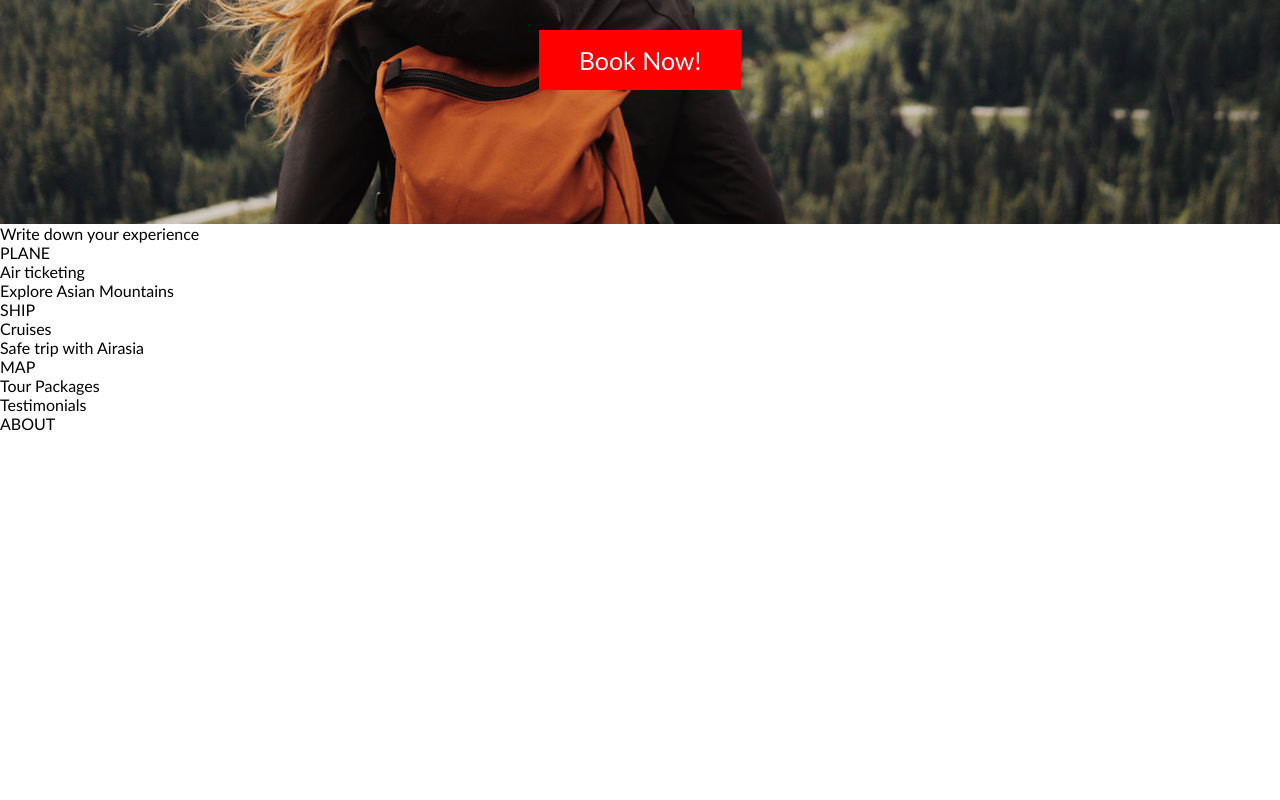
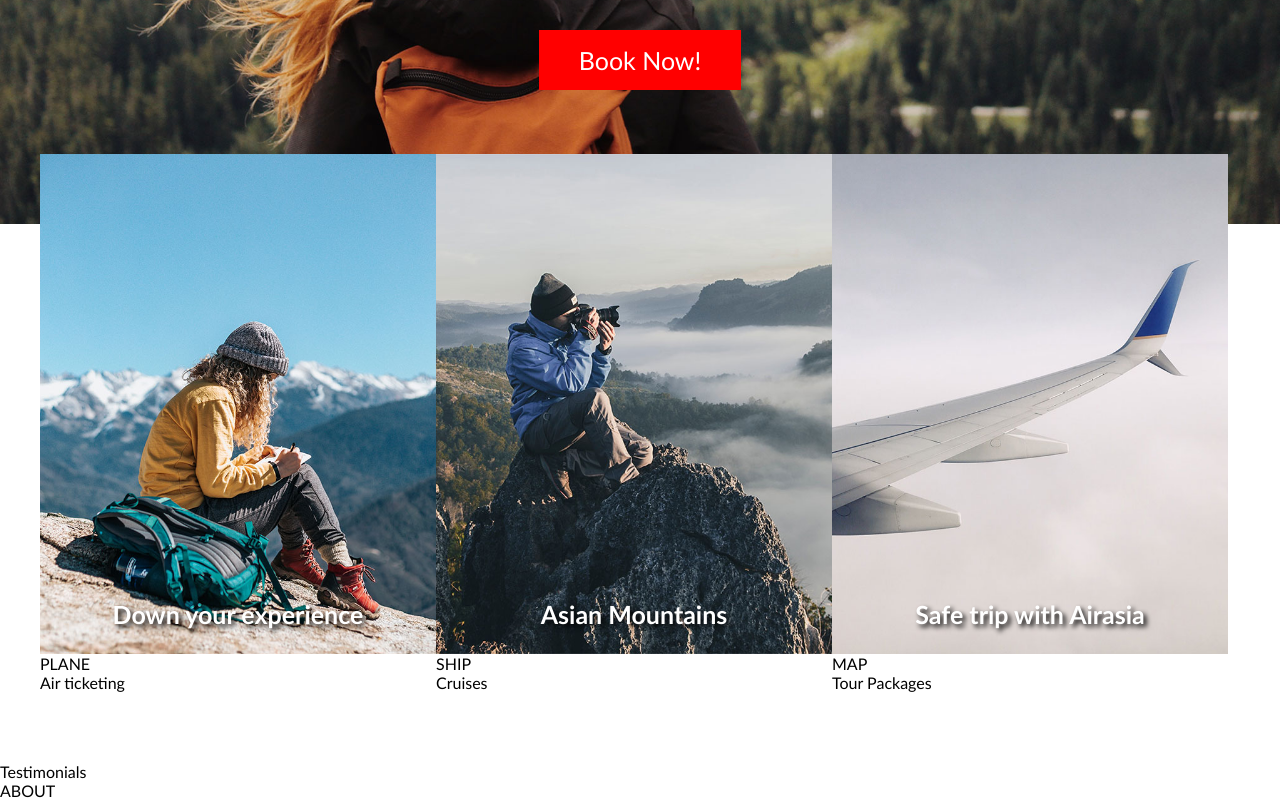
Before and after one commit to Ramunas-Bkr/Keliaujantiems-eu, a plain HTML site: page index.html in a window 1280 px wide. Shown: the part 636-1436 px from the top of the page. Before the commit the page ends 1069 px from the top, so only its background shows below. Drawn offline with Linux system fonts and the light colour scheme.

Commit message:
Main photos

```diff
--- a/css/style.css
+++ b/css/style.css
@@ -27,13 +27,13 @@ header {
         width: 40%;
         margin-top: 60px;
         word-spacing: 20px;
-        float: left;
     }
     header > ol {
         display: inline-block;
         width: 20%;
         margin-top: 60px;
         word-spacing: 20px;
+        margin-left: 40px;
     }
 .hero {
     display: inline-block;
@@ -42,7 +42,6 @@ header {
     height: 90vh;
     background-size: cover;
     background-position: bottom center;
-    position: relative;
 }
     .hero > .container {
         display: inline-block;
@@ -66,3 +65,62 @@ header {
             text-shadow: 5px 5px 10px black;
             line-height: 150%;
         }
+main {
+    display: flex;
+    width: 1200px;
+    margin: 0 calc( (100% - 1200px) / 2);
+}
+    main > .container1 {
+        display: inline-block;
+        width: 33%;
+        transform: translate(0 , -70px);
+    }
+        main > .container1 > .img1 {
+            display: inline-block;
+            background-image: url(../img/img_1.jpg);
+            width: 100%;
+            height: 500px;
+            background-size: cover;
+            background-position: bottom center;
+            position: relative;
+        }
+    main > .container2 {
+        display: inline-block;
+        width: 33%;
+        transform: translate(0 , -70px);
+    }
+        main > .container2 > .img2 {
+            display: inline-block;
+            background-image: url(../img/img_2.jpg);
+            width: 100%;
+            height: 500px;
+            background-size: cover;
+            background-position: bottom center;
+            position: relative;
+        }
+    main > .container3 {
+        display: inline-block;
+        width: 33%;
+        transform: translate(0 , -70px);
+    }
+        main > .container3 > .img3 {
+            display: inline-block;
+            background-image: url(../img/img_3.jpg);
+            width: 100%;
+            height: 500px;
+            background-size: cover;
+            background-position: bottom center;
+            position: relative;
+        }
+    main h3 {
+        display: inline-block;
+        width: 100%;
+        text-align: center;
+        color: #fff;
+        font-size: 25px;
+        /* margin-top: 440px; */
+        position: absolute;
+        bottom: 25px;
+        /* vertical-align: text-bottom; */
+        text-shadow: 3px 3px 5px black;
+    }
--- a/index.html
+++ b/index.html
@@ -37,7 +37,7 @@
     <main>
         <div class="container1">
             <div class="img1">
-                Write down your experience
+                <h3>Down your experience</h3>
             </div>
             <div class="img1-left">
                 PLANE
@@ -48,7 +48,7 @@
         </div>
         <div class="container2">
             <div class="img2">
-                Explore Asian Mountains
+                <h3>Asian Mountains</h3>
             </div>
             <div class="img2-left">
                 SHIP
@@ -59,7 +59,7 @@
         </div>
         <div class="container3">
             <div class="img3">
-                Safe trip with Airasia
+                <h3>Safe trip with Airasia</h3>
             </div>
             <div class="img1-left">
                 MAP
```
